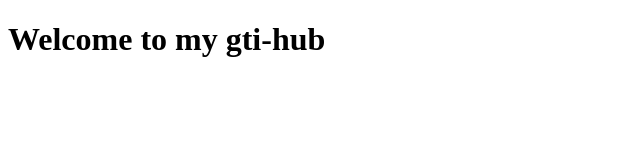
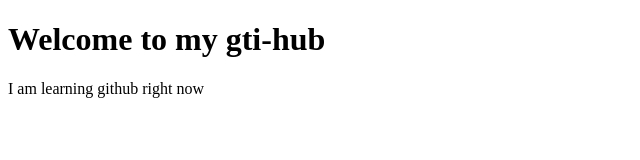
Before and after one commit to Neel-Prabha/git-test, a plain HTML site: page index.html in a window 1280 px wide. Shown: the whole page, without its empty margins (0-640 px from the left). Drawn offline with Linux system fonts and the light colour scheme.

Commit message:
First Commit from VS Code

```diff
--- a/index.html
+++ b/index.html
@@ -7,5 +7,6 @@
 
   <body>
     <h1>Welcome to my gti-hub</h1>
+    <p>I am learning github right now</p>
   </body>
 </html>
```
Also changed, not shown: hello.txt (added).
